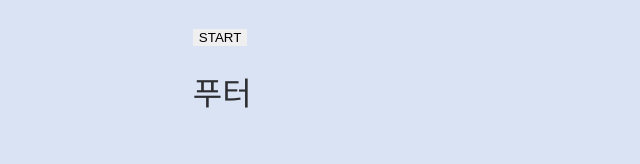
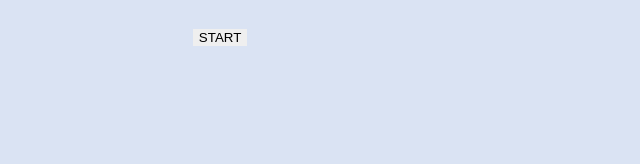
Before and after one commit to dd-stack/self-test, a React (Vite) app: page / in a window 1280 px wide. Shown: the part 136-300 px from the top of the page, without its empty margins (318-958 px from the left). Built offline with nearby package versions, Linux system fonts and the light colour scheme.

Commit message:
푸터 제거

```diff
--- a/src/App.jsx
+++ b/src/App.jsx
@@ -3,7 +3,6 @@ import { BrowserRouter, Routes, Route, Navigate } from "react-router-dom";
 
 // import layouts
 import Header from "./layouts/Header";
-import Footer from "./layouts/Footer";
 
 // imoport pages
 import Title from "./pages/Title";
@@ -21,15 +20,7 @@ function App() {
   return (
     <BrowserRouter>
       <Routes>
-        <Route
-          path="/"
-          element={
-            <>
-              <Title />
-              <Footer />
-            </>
-          }
-        />
+        <Route path="/" element={<Title />} />
         <Route
           path="step1"
           element={
--- a/src/layouts/Footer.jsx
+++ /dev/null
@@ -1,7 +0,0 @@
-export default function Footer() {
-  return (
-    <div>
-      <h1>푸터</h1>
-    </div>
-  );
-}
```
